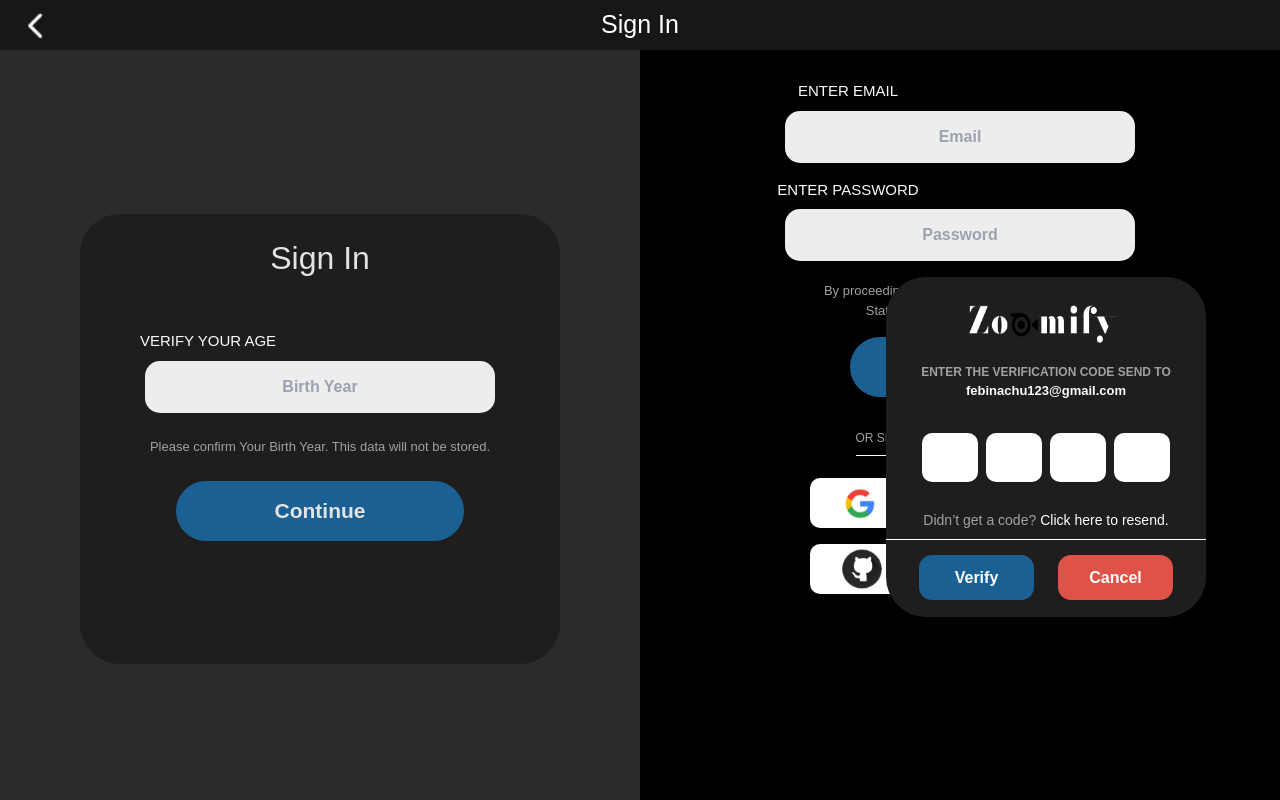
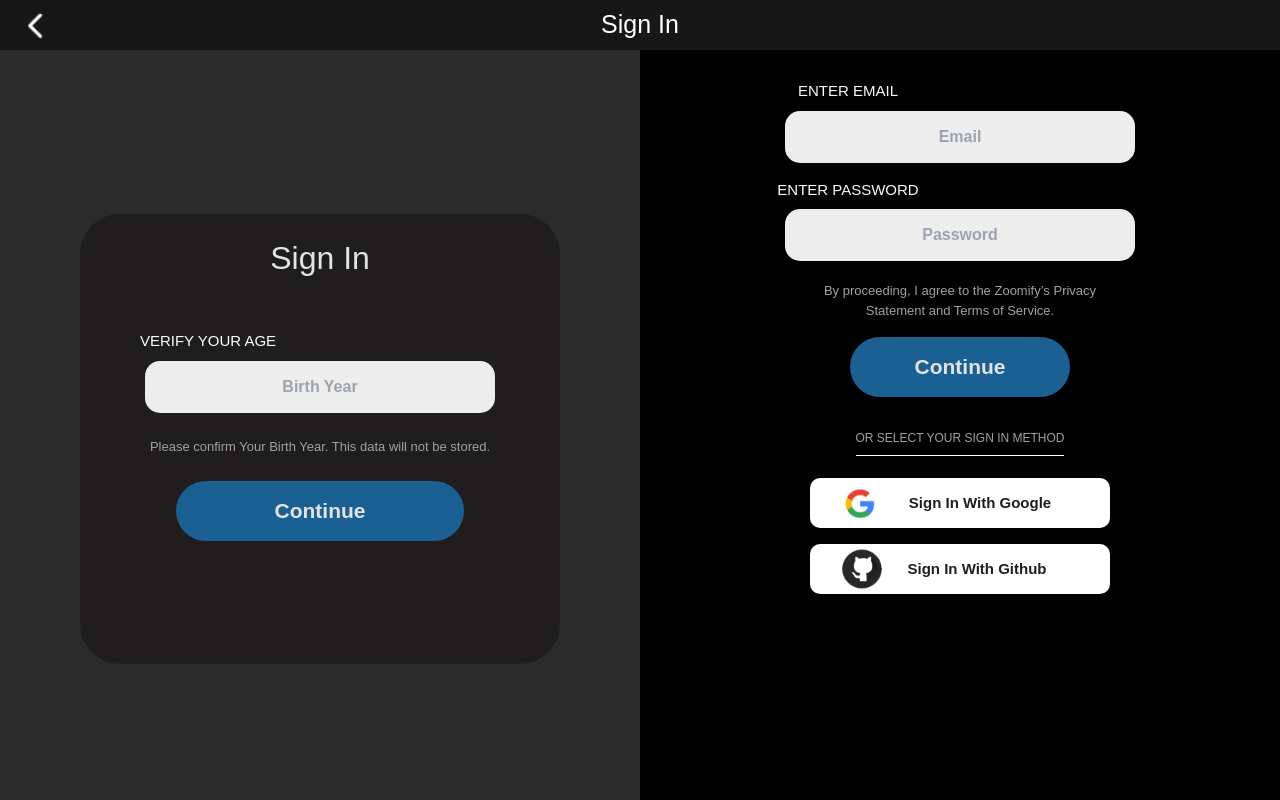
Before and after one commit to Febin-Joseph/zoomify, a React (Create React App) app in the folder client/: page /signin in a window 1280 px wide. Built offline with nearby package versions, Linux system fonts and the light colour scheme.

Commit message:
made contributions to the OTP card

```diff
--- a/client/src/components/common/card/OTPcard.jsx
+++ b/client/src/components/common/card/OTPcard.jsx
@@ -1,12 +1,28 @@
-import React from 'react';
+import React, { useState } from 'react';
 import { zoomifyLogo } from '../../../constants/icons';
 import OTPBtn from '../../unusual/OTPBtn';
 
 const OTPcard = () => {
+  const [otp, setOTP] = useState(['', '', '', '']);
+  const [isOTPEnabled, setIsOTPEnabled] = useState(true);
+
+  const handleVerifyOTP = () => {
+    if (otp.join('') === '1234') {
+      console.log('OTP verified. Navigating to home...');
+    } else {
+      console.log('Invalid OTP. Please try again.');
+    }
+  };
+
+  const handleCancel = () => {
+    setIsOTPEnabled(false);
+  };
+
   return (
     <div className='flex justify-center items-center
       absolute top-0 bottom-0 right-0 left-0
        md:mr-7 md:top-[220px] md:left-[200px]'>
+      {isOTPEnabled && (
         <div className='min-w-[320px] max-w-[330px] h-[340px] bg-[#1F1D1D] rounded-[40px]
        flex flex-col items-center pt-7'>
           <img
@@ -35,15 +51,18 @@
           <span className='w-full h-[0.5px] bg-[#FFFFFF] mt-2' />
           <div className='mt-4 space-x-6 text-white font-bold text-center'>
             <button
-            className='bg-[#1A6093] w-[115px] h-[45px] rounded-[13px]'>
+              className='bg-[#1A6093] w-[115px] h-[45px] rounded-[13px]'
+              onClick={handleVerifyOTP}>
               Verify
             </button>
             <button
-            className='bg-[#DE5247] w-[115px] h-[45px] rounded-[13px]'>
+              className='bg-[#DE5247] w-[115px] h-[45px] rounded-[13px]'
+              onClick={handleCancel}>
               Cancel
             </button>
           </div>
         </div>
+      )}
     </div>
   );
 };
--- a/client/src/pages/signup/Rightside.jsx
+++ b/client/src/pages/signup/Rightside.jsx
@@ -1,4 +1,4 @@
-import React from 'react';
+import React, { useState, useEffect } from 'react';
 import { InputBtn, MainBtn, AuthenicationBtn, OTPcard } from '../../components';
 import { useFormik } from 'formik';
 import * as Yup from 'yup';
@@ -7,13 +7,14 @@
 import { signup, signin } from '../../redux/auth/authActions';
 
 const Rightside = ({ value1, logo1, value2, logo2 }) => {
+  const [showOTP, setShowOTP] = useState(false);
   const dispatch = useDispatch();
   const navigate = useNavigate();
   const isAuthenticated = useSelector(state => state.auth.token !== null);
 
-  React.useEffect(() => {
+  useEffect(() => {
     if (isAuthenticated) {
-      navigate('/home');
+      setShowOTP(true)
     }
   }, [isAuthenticated, navigate]);
 
@@ -31,11 +32,17 @@
     }),
     onSubmit: async (values) => {
       if (value1.includes('Sign Up')) {
-        dispatch(signup({ email: values.email, password: values.password }))
-        navigate('/home')
+        dispatch(signup({
+          email: values.email,
+          password: values.password
+        }))
+        setShowOTP(true);
       } else {
-        dispatch(signin({ email: values.email, password: values.password }))
-        navigate('/home')
+        dispatch(signin({
+          email: values.email,
+          password: values.password
+        }))
+        setShowOTP(true);
       }
     },
   });
@@ -104,7 +111,11 @@
         <AuthenicationBtn value={value1} logo={logo1} />
         <AuthenicationBtn value={value2} logo={logo2} />
       </div>
-      <OTPcard />
+      {showOTP ? (
+        <OTPcard />
+      ) : (
+        <></>
+      )}
     </div>
   );
 };
--- a/client/src/routes/AppRoutes.jsx
+++ b/client/src/routes/AppRoutes.jsx
@@ -2,6 +2,7 @@
 import { useSelector } from 'react-redux';
 import { BrowserRouter, Routes, Route, Navigate } from 'react-router-dom'
 import { Home, JoinMeeting, SignUp, SignIn, Home2, NewMeeting, PageNotFound } from '../pages';
+import { OTPcard } from '../components';
 
 const AppRoutes = () => {
     const isAuthenticated = useSelector(state => state.auth.token !== null);
@@ -15,7 +16,7 @@
                 <Route path='/signup' element={<SignUp />} />
                 <Route
                     path='/home'
-                    element={isAuthenticated ? <Home2 /> : <Navigate to="/signin" />}
+                    element={<Home2 />}
                 >
                     <Route path='new' element={<NewMeeting />} />
                 </Route>
```
Lines whose indentation alone changed are shown as unchanged.
